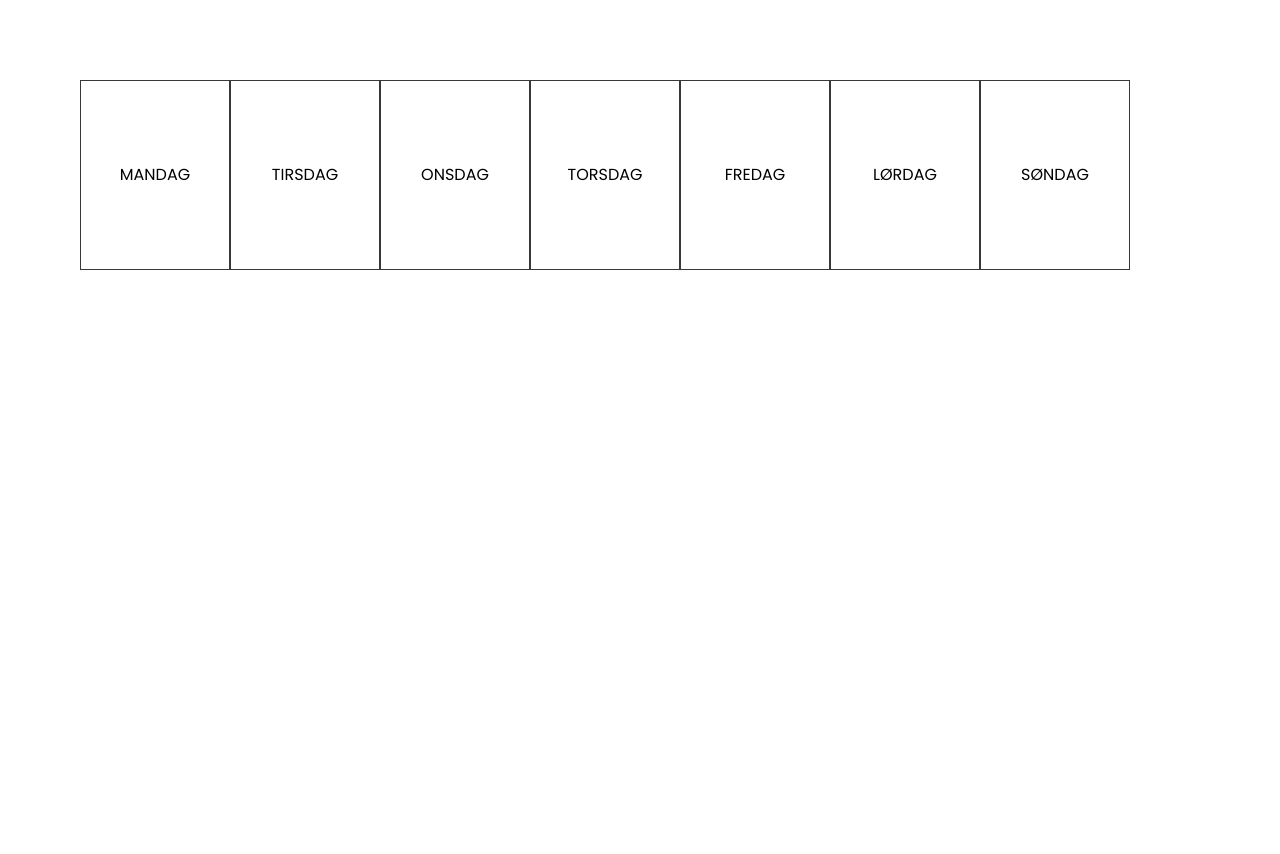
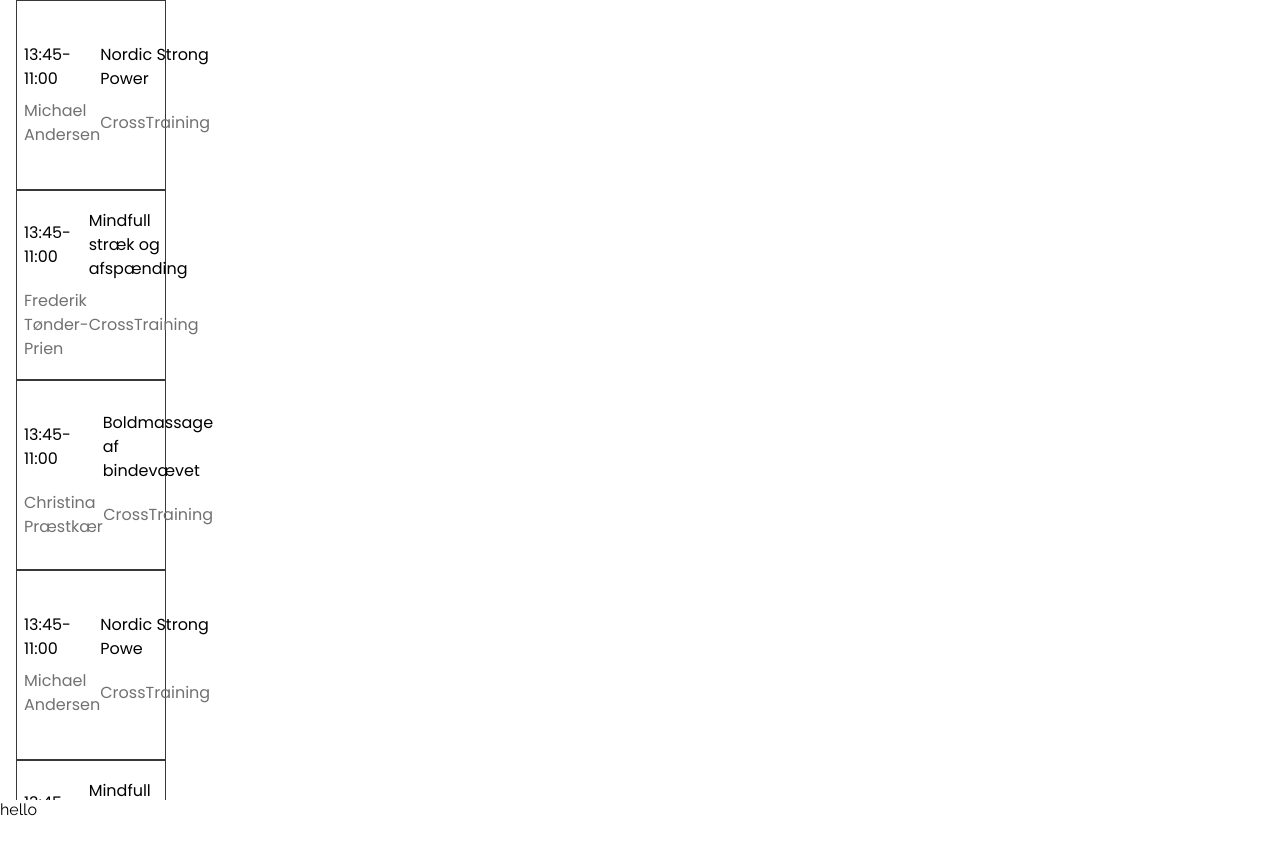
Before and after one commit to JulieGroenborg/wellcome_site, a Next.js app: page /holdplan in a window 1280 px wide. Shown: the top 854 px of the page. Before the commit the page ends 800 px from the top, so only its background shows below. Built offline with nearby package versions, Linux system fonts and the light colour scheme; a web font is replaced by a local one.

Commit message:
testing if sticky works in safari?

```diff
--- a/src/app/components/holdplan/ClassItem.jsx
+++ b/src/app/components/holdplan/ClassItem.jsx
@@ -1,15 +1,23 @@
+import LinkBtn from "../global/LinkBtn";
 import styles from "./ClassItem.module.scss";
 
-export default function ClassItem({ classtitle }) {
+export default function ClassItem({ time, classtitle, coach, location, chosenClassItem, setChosenClassItem }) {
   return (
-    <section className={styles.container}>
-      <input type="radio" name="weekdays" id={classtitle} value={classtitle} className={styles.input} />
-      <label htmlFor={classtitle} className={styles.label}>
-        <span>tid</span>
-        <span>{classtitle}</span>
-        <span>træner</span>
-        <span>lokale</span>
-      </label>
-    </section>
+    <>
+      <section className={styles.container} onFocus={() => setChosenClassItem(classtitle)}>
+        <input type="radio" name="weekdays" id={classtitle} value={classtitle} className={styles.input} />
+        <label htmlFor={classtitle} className={styles.label}>
+          <span>{time}</span>
+          <span>{classtitle}</span>
+          <span className={styles.grey_text}>{coach}</span>
+          <span className={styles.grey_text}>{location}</span>
+        </label>
+      </section>
+      {/* {chosenClassItem === classtitle && (
+        <section className={styles.mobile_btn_section}>
+          <LinkBtn href="/" text="Tilmeld" variant="primary" />
+        </section>
+      )} */}
+    </>
   );
 }
--- a/src/app/components/holdplan/ClassItem.module.scss
+++ b/src/app/components/holdplan/ClassItem.module.scss
@@ -5,7 +5,8 @@
   display: flex;
   justify-content: center;
   align-items: center;
-  width: 100%;
+  margin: 0 16px 0 16px;
+  width: auto;
   height: $spacing-80;
 
   .input {
@@ -18,35 +19,49 @@
     color: $black;
 
     &:hover,
-    &:checked {
+    &:checked,
+    &:focus {
       background-color: $off-black400;
       border: none;
-    }
-    &:focus {
       outline: none;
-      border: solid 3px #0e59e4;
-    }
+      color: $white;
 
-    &:hover + .label,
-    &:checked + .label {
-      color: $white;
+      + .label {
+        color: $white;
+
+        .grey_text {
+          color: $grey300;
+        }
+      }
     }
   }
 
   .label {
     position: absolute;
     display: grid;
-    grid-template-columns: 1fr 1fr;
+    grid-template-columns: 2fr 3fr;
     align-items: center;
     width: 100%;
+
     font-family: $poppins-font;
-    font-size: $spacing-16;
+    font-size: $spacing-12;
     font-weight: $font-regular;
     line-height: $line-height-m;
 
-    span {
+    span:nth-of-type(1),
+    span:nth-of-type(3) {
+      width: fit-content;
+      justify-self: start;
+      padding: $spacing-4 0 $spacing-4 $spacing-8;
+    }
+    span:nth-of-type(2),
+    span:nth-of-type(4) {
       width: fit-content;
       justify-self: end;
+      padding: $spacing-4 $spacing-8 $spacing-4 0;
+    }
+    .grey_text {
+      color: $grey400;
     }
   }
 }
@@ -55,5 +70,9 @@
   .container {
     width: 150px;
     height: 190px;
+
+    .label {
+      font-size: $spacing-16;
+    }
   }
 }
--- a/src/app/holdplan/holdplan.module.scss
+++ b/src/app/holdplan/holdplan.module.scss
@@ -1,6 +1,35 @@
 @use "src/app/variables" as *;
+
+.main {
+  min-height: 100vh;
+  position: relative;
+}
 
 .day_section {
   margin: 5em;
   display: flex;
 }
+
+.class_overview {
+  height: 100vh;
+  width: 100vw;
+  overflow-x: scroll;
+}
+
+.mobile_btn_section {
+  position: sticky;
+  position: -webkit-sticky;
+  display: block;
+  bottom: 0px;
+  // display: flex;
+  // justify-content: center;
+  // align-items: center;
+  width: 100vw;
+  height: $spacing-80;
+  margin-top: $spacing-16;
+  background-color: $off-black400;
+}
+
+.footer {
+  height: 100px;
+}
--- a/src/app/holdplan/page.jsx
+++ b/src/app/holdplan/page.jsx
@@ -1,7 +1,8 @@
 "use client";
 import { useState } from "react";
 import styles from "./holdplan.module.scss";
-import DayRadio from "@/app/components/holdplan/DayRadio";
+import LinkBtn from "../components/global/LinkBtn";
+import ClassItem from "../components/holdplan/ClassItem";
 
 //API url: https://hovludcpqudqvcqteblj.supabase.co/rest/v1/Hold
 //API key: eyJhbGciOiJIUzI1NiIsInR5cCI6IkpXVCJ9.eyJpc3MiOiJzdXBhYmFzZSIsInJlZiI6Imhvdmx1ZGNwcXVkcXZjcXRlYmxqIiwicm9sZSI6ImFub24iLCJpYXQiOjE3MTQwMzI4MzEsImV4cCI6MjAyOTYwODgzMX0.5K-wz_oerFZ5hmvUq0IOPgJHn0e1sRYh57y_8pFqnKk
@@ -22,11 +23,14 @@ import DayRadio from "@/app/components/holdplan/DayRadio";
 
 export default function Holdplan() {
   const [chosenDay, setChosenDay] = useState(); //State til at vide hvilken dag er valgt til senere brug i koden ;-)
-  console.log(chosenDay);
+  const [chosenClassItem, setChosenClassItem] = useState("");
+
+  console.log("this is the chosen", chosenClassItem);
+
   return (
     <>
-      <main>
-        <section className={styles.day_section}>
+      <main className={styles.main}>
+        {/* <section className={styles.day_section}>
           <DayRadio day="mandag" setChosen={setChosenDay} />
           <DayRadio day="tirsdag" setChosen={setChosenDay} />
           <DayRadio day="onsdag" setChosen={setChosenDay} />
@@ -34,7 +38,26 @@ export default function Holdplan() {
           <DayRadio day="fredag" setChosen={setChosenDay} />
           <DayRadio day="lørdag" setChosen={setChosenDay} />
           <DayRadio day="søndag" setChosen={setChosenDay} />
-        </section>
+        </section> */}
+        <article className={styles.class_overview}>
+          <article>
+            <ClassItem classtitle="Nordic Strong Power" coach="Michael Andersen" time="13:45-11:00" location="CrossTraining" chosenClassItem={chosenClassItem} setChosenClassItem={setChosenClassItem} />
+            <ClassItem classtitle="Mindfull stræk og afspænding" coach="Frederik Tønder-Prien" time="13:45-11:00" location="CrossTraining" chosenClassItem={chosenClassItem} setChosenClassItem={setChosenClassItem} />
+            <ClassItem classtitle="Boldmassage af bindevævet" coach="Christina Præstkær" time="13:45-11:00" location="CrossTraining" chosenClassItem={chosenClassItem} setChosenClassItem={setChosenClassItem} />
+            <ClassItem classtitle="Nordic Strong Powe" coach="Michael Andersen" time="13:45-11:00" location="CrossTraining" chosenClassItem={chosenClassItem} setChosenClassItem={setChosenClassItem} />
+            <ClassItem classtitle="Mindfull stræk og afspændin" coach="Frederik Tønder-Prien" time="13:45-11:00" location="CrossTraining" chosenClassItem={chosenClassItem} setChosenClassItem={setChosenClassItem} />
+            <ClassItem classtitle="Boldmassage af bindevævt" coach="Christina Præstkær" time="13:45-11:00" location="CrossTraining" chosenClassItem={chosenClassItem} setChosenClassItem={setChosenClassItem} />
+            <ClassItem classtitle="Nordic Strong Pwer" coach="Michael Andersen" time="13:45-11:00" location="CrossTraining" chosenClassItem={chosenClassItem} setChosenClassItem={setChosenClassItem} />
+            <ClassItem classtitle="Mindfull stræk o afspænding" coach="Frederik Tønder-Prien" time="13:45-11:00" location="CrossTraining" chosenClassItem={chosenClassItem} setChosenClassItem={setChosenClassItem} />
+            <ClassItem classtitle="Boldmassae af bindevævet" coach="Christina Præstkær" time="13:45-11:00" location="CrossTraining" chosenClassItem={chosenClassItem} setChosenClassItem={setChosenClassItem} />
+          </article>
+          {chosenClassItem !== "" && (
+            <section className={styles.mobile_btn_section}>
+              <LinkBtn href="/" text="Tilmeld" variant="primary" />
+            </section>
+          )}
+        </article>
+        <footer className={styles.footer}>hello</footer>
       </main>
     </>
   );
--- a/src/app/variables.scss
+++ b/src/app/variables.scss
@@ -4,6 +4,8 @@ $white: #ffffff;
 $black: #000000;
 $off-black400: #373837;
 $grey200: #d5d4d5;
+$grey300: #aaa9ab;
+$grey400: #727073;
 $off-black300: #878887;
 $brown400: #6d645e;
 $border-width: 1px;
```
